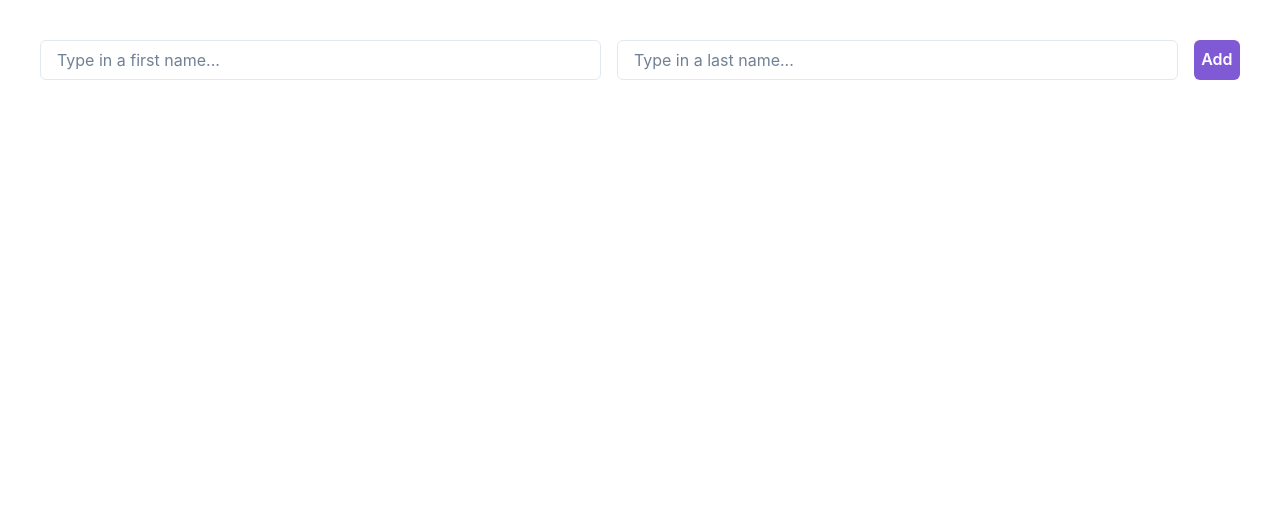
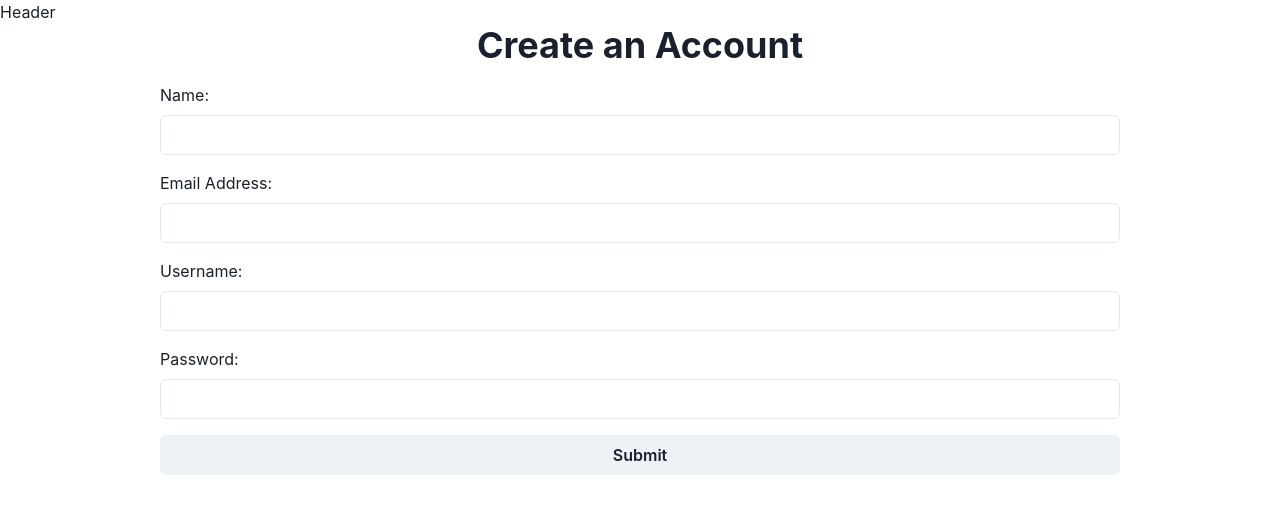
Before and after one commit to priceclaire/todo-list, a React (Create React App) app in the folder frontend/: page /sign-up in a window 1280 px wide. Shown: the top 514 px of the page. Built offline with nearby package versions, Linux system fonts and the light colour scheme.

Commit message:
add basic signup structure

```diff
--- a/frontend/src/App.tsx
+++ b/frontend/src/App.tsx
@@ -1,36 +1,13 @@
 import React, { useState } from 'react';
-import { Box, Button, ChakraProvider, Input } from '@chakra-ui/react';
-import axios from 'axios';
+import { ChakraProvider } from '@chakra-ui/react';
+import { Outlet } from 'react-router-dom';
+import Header from './Components/Header';
 
 function App() {
-  const [firstName, setFirstName] = useState("Claire");
-  const [lastName, setLastName] = useState("Price");
-
-  const onChangeFirstName = (event: any) => {
-    setFirstName(event.target.value);
-  };
-
-  const onChangeLastName = (event: any) => {
-    setLastName(event.target.value);
-  };
-
-  const onClick = async () => {
-    const response = await axios.post('http://localhost:3025/name', {
-      firstName,
-      lastName,
-    });
-    console.log("RESPONSE", response);
-  };
-
   return (
     <ChakraProvider>
-      <Box m={10} display="flex" gap={4}>
-        <Input onChange={onChangeFirstName} placeholder="Type in a first name..." />
-        <Input onChange={onChangeLastName} placeholder="Type in a last name..." />
-        <Button colorScheme='purple'onClick={onClick}>
-          Add
-        </Button>
-      </Box>
+      <Header />
+      <Outlet />
     </ChakraProvider>
   );
 }
--- /dev/null
+++ b/frontend/src/Components/Header.tsx
@@ -0,0 +1,11 @@
+import { Box } from '@chakra-ui/react';
+
+const Header = () => {
+  return (
+    <Box>
+      <h1>Header</h1>
+    </Box>
+  );
+};
+
+export default Header;
--- /dev/null
+++ b/frontend/src/Pages/Login.tsx
@@ -0,0 +1,11 @@
+import { Box } from '@chakra-ui/react';
+
+const LogIn = () => {
+  return (
+    <Box>
+      <h1>LOGIN PAGE</h1>
+    </Box>
+  );
+};
+
+export default LogIn;
--- /dev/null
+++ b/frontend/src/Pages/Signup.tsx
@@ -0,0 +1,30 @@
+import { Box, Button, Heading, Input, Text } from '@chakra-ui/react';
+
+const SignUp = () => {
+  return (
+    <Box>
+        <Heading textAlign="center" mb={4}>Create an Account</Heading>
+        <Box maxW="75%" display="flex" flexDirection="column" alignItems="center" margin="0 auto" gap="4">
+            <Box display="flex" flexDirection="column" gap="2" w="100%">
+                <Text>Name: </Text>
+                <Input />
+            </Box>
+            <Box display="flex" flexDirection="column" gap="2" w="100%">
+                <Text>Email Address: </Text>
+                <Input />
+            </Box>
+            <Box display="flex" flexDirection="column" gap="2" w="100%">
+                <Text>Username: </Text>
+                <Input />
+            </Box>
+            <Box display="flex" flexDirection="column" gap="2" w="100%">
+                <Text>Password: </Text>
+                <Input />
+            </Box>
+            <Button w="100%">Submit</Button>
+        </Box>
+    </Box>
+  );
+};
+
+export default SignUp;
--- a/frontend/src/index.tsx
+++ b/frontend/src/index.tsx
@@ -3,8 +3,8 @@ import ReactDOM from 'react-dom/client';
 import './index.css';
 import App from './App';
 import { RouterProvider, createBrowserRouter } from 'react-router-dom';
-import SignUp from './Pages/sign-up';
-import Login from './Login';
+import SignUp from './Pages/Signup';
+import LogIn from './Pages/Login';
 
 const router = createBrowserRouter([
   {
@@ -17,7 +17,7 @@ const router = createBrowserRouter([
       },
       {
         path: "log-in",
-        element: <Login />,
+        element: <LogIn />,
       },
     ],
   },
```
